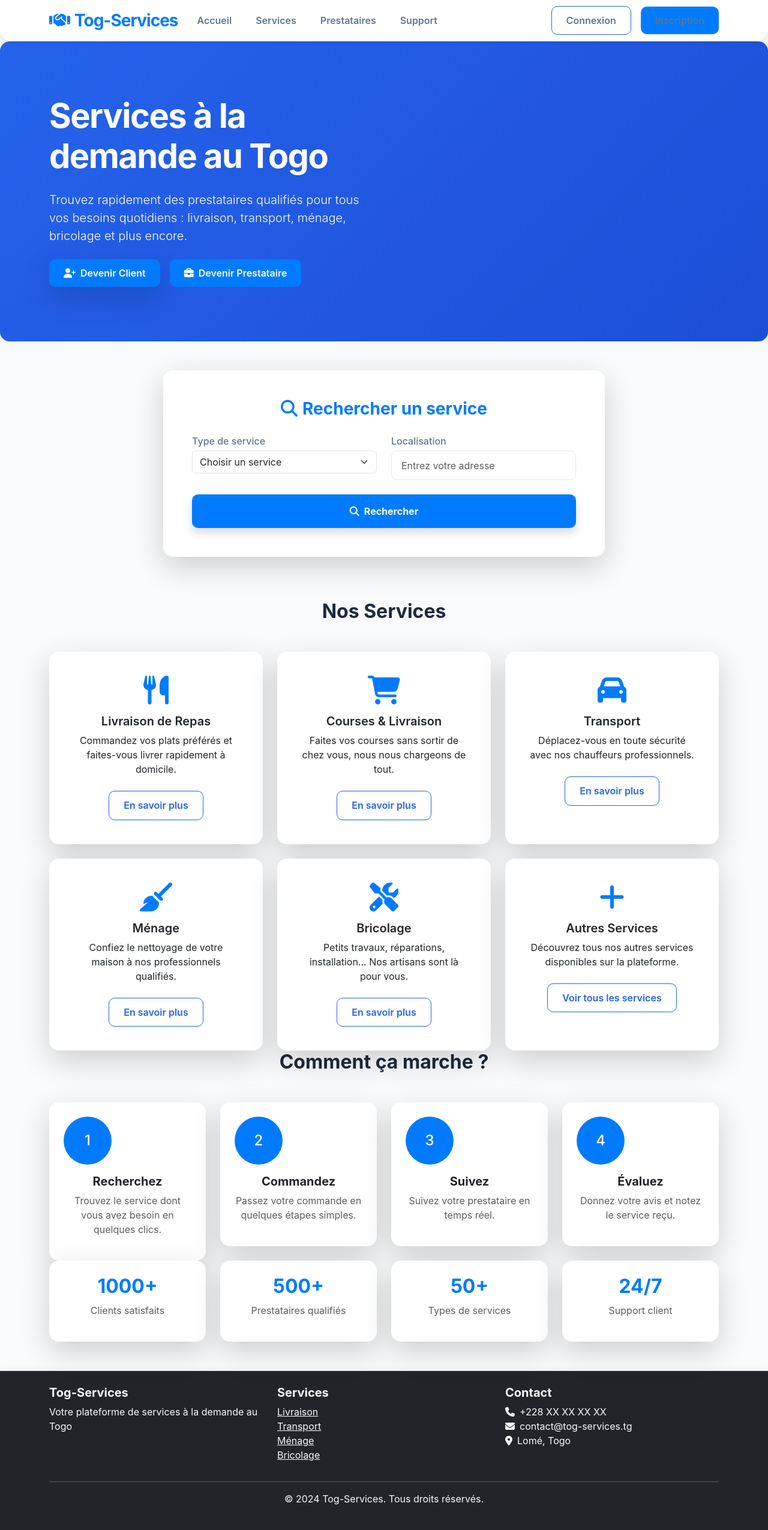
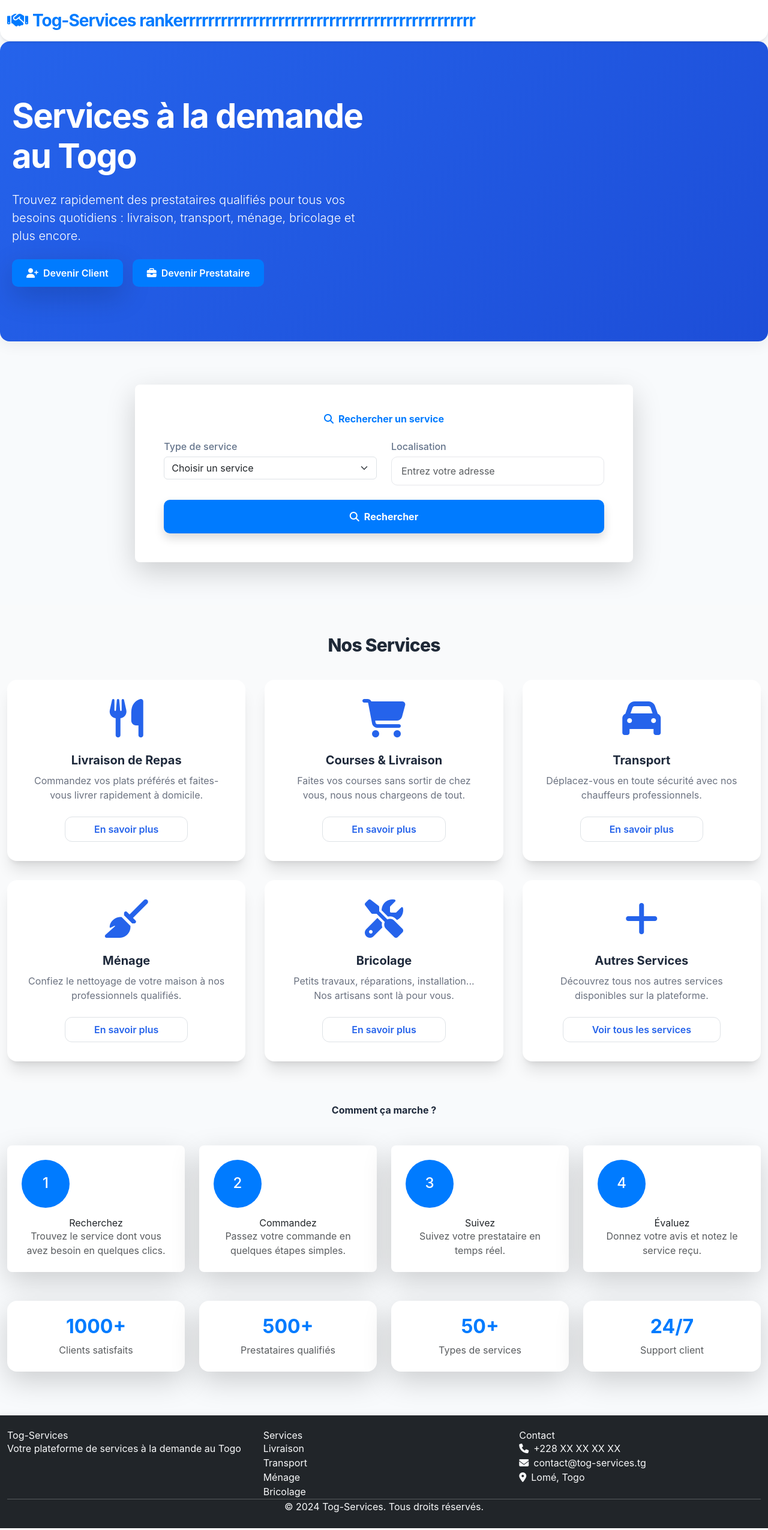
Before and after one commit to Lagracier-beauty/togo, a Django app: page / in a window 1280 px wide; the page is wider, and only the part inside the window is pictured. Shown: that part at 60% size. Run offline with Django 5.2, Linux system fonts and the light colour scheme; some libraries are stand-ins or nearby versions.

Commit message:
nothiings sounds good here

```diff
--- a/templates/base.html
+++ b/templates/base.html
@@ -6,6 +6,8 @@
     {% load static %}
     <title>{% block title %}Tog-Services - Services à la demande{% endblock %}</title>
 
+    <!-- Tailwind CSS CDN (pour les formulaires modernes) -->
+    <script src="https://cdn.tailwindcss.com"></script>
     <!-- Bootstrap CSS -->
     <link href="https://cdn.jsdelivr.net/npm/bootstrap@5.3.0/dist/css/bootstrap.min.css" rel="stylesheet">
     <!-- Font Awesome -->
@@ -23,7 +25,7 @@
         <div class="container">
             <a class="navbar-brand d-flex align-items-center gap-2 text-primary fw-bold fs-3" href="{% url 'users:home' %}" style="letter-spacing: -1px;">
                 <i class="fas fa-handshake"></i>
-                Tog-Services
+                Tog-Services rankerrrrrrrrrrrrrrrrrrrrrrrrrrrrrrrrrrrrrrrrrrrrrr
             </a>
             <button class="navbar-toggler border-0" type="button" data-bs-toggle="collapse" data-bs-target="#navbarNav">
                 <span class="navbar-toggler-icon"></span>
@@ -31,7 +33,7 @@
             <div class="collapse navbar-collapse" id="navbarNav">
                 <ul class="navbar-nav me-auto gap-2">
                     <li class="nav-item">
-                        <a class="nav-link px-3 py-2 rounded-md fw-semibold text-muted hover:text-primary" href="{% url 'users:home' %}">Accueil</a>
+                        <a class="nav-link px-3 py-2 rounded-md fw-semibold text-muted hover:text-primary text-blue-800" href="{% url 'users:home' %}">Accueil</a>
                     </li>
                     <li class="nav-item">
                         <a class="nav-link px-3 py-2 rounded-md fw-semibold text-muted hover:text-primary" href="{% url 'services:services' %}">Services</a>
--- a/templates/home.html
+++ b/templates/home.html
@@ -67,69 +67,45 @@
 </section>
 
 <!-- Services Categories -->
-<section class="py-6">
+<section class="py-12 bg-gray-50">
   <div class="container">
-    <h2 class="text-center mb-5 font-bold">Nos Services</h2>
-        <div class="row g-4">
-            <div class="col-md-4">
-        <div class="card h-100 shadow-lg border-0 text-center p-4 hover:shadow-xl transition">
-          <div class="card-body">
-            <i class="fas fa-utensils fa-3x mb-3 text-primary"></i>
-            <h5 class="card-title font-semibold">Livraison de Repas</h5>
-                        <p class="card-text">Commandez vos plats préférés et faites-vous livrer rapidement à domicile.</p>
-            <a href="{% url 'services:services' %}?category=livraison" class="btn btn-outline-primary mt-2">En savoir plus</a>
+    <h2 class="text-center mb-10 text-3xl font-extrabold text-gray-800 tracking-tight">Nos Services</h2>
+    <div class="grid grid-cols-1 md:grid-cols-2 lg:grid-cols-3 gap-8">
+      <div class="rounded-2xl bg-white shadow-xl hover:shadow-2xl transition p-8 flex flex-col items-center text-center">
+        <i class="fas fa-utensils fa-4x mb-4 text-primary-600"></i>
+        <h5 class="text-xl font-bold mb-2">Livraison de Repas</h5>
+        <p class="text-gray-500 mb-4">Commandez vos plats préférés et faites-vous livrer rapidement à domicile.</p>
+        <a href="{% url 'services:services' %}?category=livraison" class="inline-block mt-auto px-5 py-2 rounded-xl border border-primary-600 text-primary-600 font-semibold hover:bg-primary-600 hover:text-black transition">En savoir plus</a>
       </div>
+      <div class="rounded-2xl bg-white shadow-xl hover:shadow-2xl transition p-8 flex flex-col items-center text-center">
+        <i class="fas fa-shopping-cart fa-4x mb-4 text-primary-600"></i>
+        <h5 class="text-xl font-bold mb-2">Courses & Livraison</h5>
+        <p class="text-gray-500 mb-4">Faites vos courses sans sortir de chez vous, nous nous chargeons de tout.</p>
+        <a href="{% url 'services:services' %}?category=courses" class="inline-block mt-auto px-5 py-2 rounded-xl border border-primary-600 text-primary-600 font-semibold hover:bg-primary-600 hover:text-black transition">En savoir plus</a>
       </div>
+      <div class="rounded-2xl bg-white shadow-xl hover:shadow-2xl transition p-8 flex flex-col items-center text-center">
+        <i class="fas fa-car fa-4x mb-4 text-primary-600"></i>
+        <h5 class="text-xl font-bold mb-2">Transport</h5>
+        <p class="text-gray-500 mb-4">Déplacez-vous en toute sécurité avec nos chauffeurs professionnels.</p>
+        <a href="{% url 'services:services' %}?category=transport" class="inline-block mt-auto px-5 py-2 rounded-xl border border-primary-600 text-primary-600 font-semibold hover:bg-primary-600 hover:text-black transition">En savoir plus</a>
       </div>
-            <div class="col-md-4">
-        <div class="card h-100 shadow-lg border-0 text-center p-4 hover:shadow-xl transition">
-          <div class="card-body">
-            <i class="fas fa-shopping-cart fa-3x mb-3 text-primary"></i>
-            <h5 class="card-title font-semibold">Courses & Livraison</h5>
-                        <p class="card-text">Faites vos courses sans sortir de chez vous, nous nous chargeons de tout.</p>
-            <a href="{% url 'services:services' %}?category=courses" class="btn btn-outline-primary mt-2">En savoir plus</a>
+      <div class="rounded-2xl bg-white shadow-xl hover:shadow-2xl transition p-8 flex flex-col items-center text-center">
+        <i class="fas fa-broom fa-4x mb-4 text-primary-600"></i>
+        <h5 class="text-xl font-bold mb-2">Ménage</h5>
+        <p class="text-gray-500 mb-4">Confiez le nettoyage de votre maison à nos professionnels qualifiés.</p>
+        <a href="{% url 'services:services' %}?category=menage" class="inline-block mt-auto px-5 py-2 rounded-xl border border-primary-600 text-primary-600 font-semibold hover:bg-primary-600 hover:text-black transition">En savoir plus</a>
       </div>
+      <div class="rounded-2xl bg-white shadow-xl hover:shadow-2xl transition p-8 flex flex-col items-center text-center">
+        <i class="fas fa-tools fa-4x mb-4 text-primary-600"></i>
+        <h5 class="text-xl font-bold mb-2">Bricolage</h5>
+        <p class="text-gray-500 mb-4">Petits travaux, réparations, installation... Nos artisans sont là pour vous.</p>
+        <a href="{% url 'services:services' %}?category=bricolage" class="inline-block mt-auto px-5 py-2 rounded-xl border border-primary-600 text-primary-600 font-semibold hover:bg-primary-600 hover:text-black transition">En savoir plus</a>
       </div>
-            </div>
-            <div class="col-md-4">
-        <div class="card h-100 shadow-lg border-0 text-center p-4 hover:shadow-xl transition">
-          <div class="card-body">
-            <i class="fas fa-car fa-3x mb-3 text-primary"></i>
-            <h5 class="card-title font-semibold">Transport</h5>
-                        <p class="card-text">Déplacez-vous en toute sécurité avec nos chauffeurs professionnels.</p>
-            <a href="{% url 'services:services' %}?category=transport" class="btn btn-outline-primary mt-2">En savoir plus</a>
-                    </div>
-                </div>
-            </div>
-            <div class="col-md-4">
-        <div class="card h-100 shadow-lg border-0 text-center p-4 hover:shadow-xl transition">
-          <div class="card-body">
-            <i class="fas fa-broom fa-3x mb-3 text-primary"></i>
-            <h5 class="card-title font-semibold">Ménage</h5>
-                        <p class="card-text">Confiez le nettoyage de votre maison à nos professionnels qualifiés.</p>
-            <a href="{% url 'services:services' %}?category=menage" class="btn btn-outline-primary mt-2">En savoir plus</a>
-                    </div>
-                </div>
-            </div>
-            <div class="col-md-4">
-        <div class="card h-100 shadow-lg border-0 text-center p-4 hover:shadow-xl transition">
-          <div class="card-body">
-            <i class="fas fa-tools fa-3x mb-3 text-primary"></i>
-            <h5 class="card-title font-semibold">Bricolage</h5>
-                        <p class="card-text">Petits travaux, réparations, installation... Nos artisans sont là pour vous.</p>
-            <a href="{% url 'services:services' %}?category=bricolage" class="btn btn-outline-primary mt-2">En savoir plus</a>
-                    </div>
-                </div>
-            </div>
-            <div class="col-md-4">
-        <div class="card h-100 shadow-lg border-0 text-center p-4 hover:shadow-xl transition">
-          <div class="card-body">
-            <i class="fas fa-plus fa-3x mb-3 text-primary"></i>
-            <h5 class="card-title font-semibold">Autres Services</h5>
-                        <p class="card-text">Découvrez tous nos autres services disponibles sur la plateforme.</p>
-            <a href="{% url 'services:services' %}" class="btn btn-outline-primary mt-2">Voir tous les services</a>
-                    </div>
-                </div>
+      <div class="rounded-2xl bg-white shadow-xl hover:shadow-2xl transition p-8 flex flex-col items-center text-center">
+        <i class="fas fa-plus fa-4x mb-4 text-primary-600"></i>
+        <h5 class="text-xl font-bold mb-2">Autres Services</h5>
+        <p class="text-gray-500 mb-4">Découvrez tous nos autres services disponibles sur la plateforme.</p>
+        <a href="{% url 'services:services' %}" class="inline-block mt-auto px-5 py-2 rounded-xl border border-primary-600 text-primary-600 font-semibold hover:bg-primary-600 hover:text-black transition">Voir tous les services</a>
       </div>
     </div>
   </div>
```
Also changed, not shown: templates/login.html (+6 -6 lines), templates/register.html (+54 -24 lines), db.sqlite3. Lines whose indentation alone changed are shown as unchanged.
